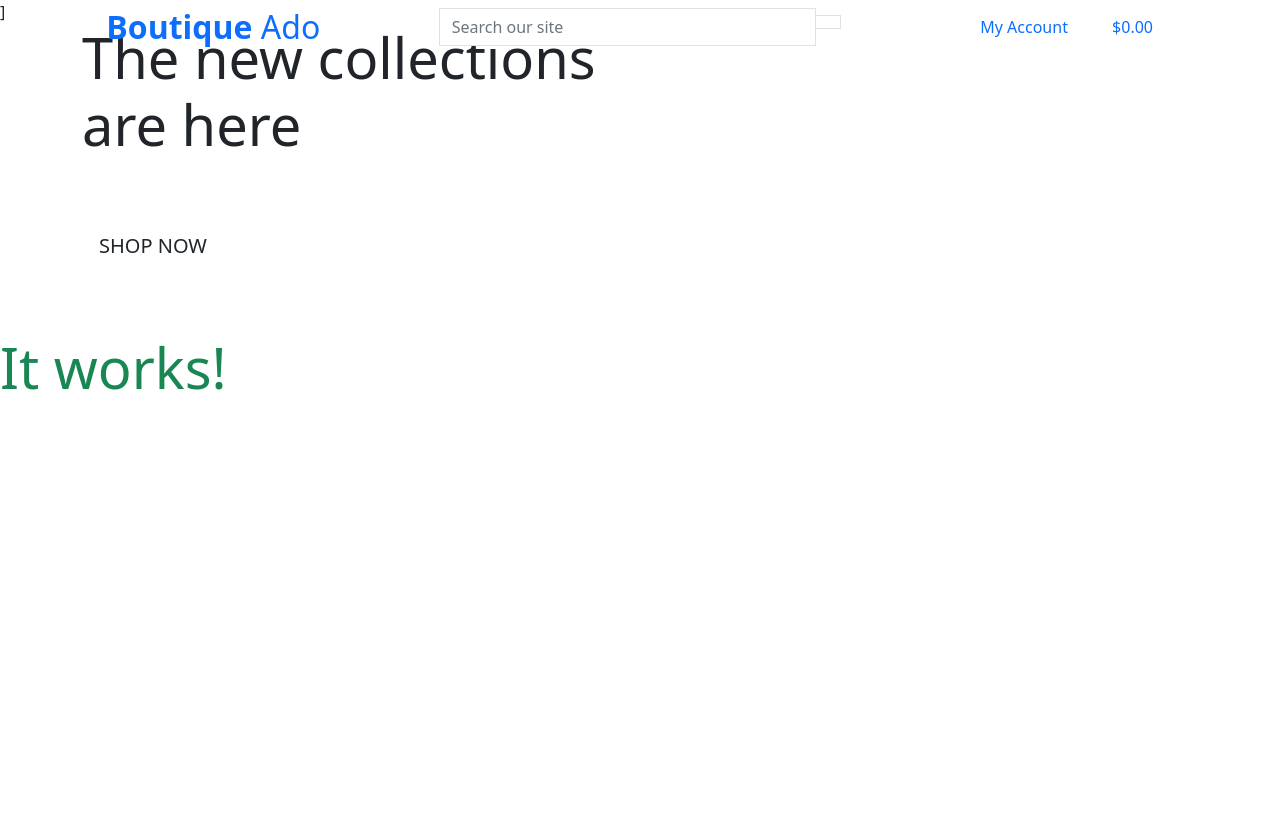
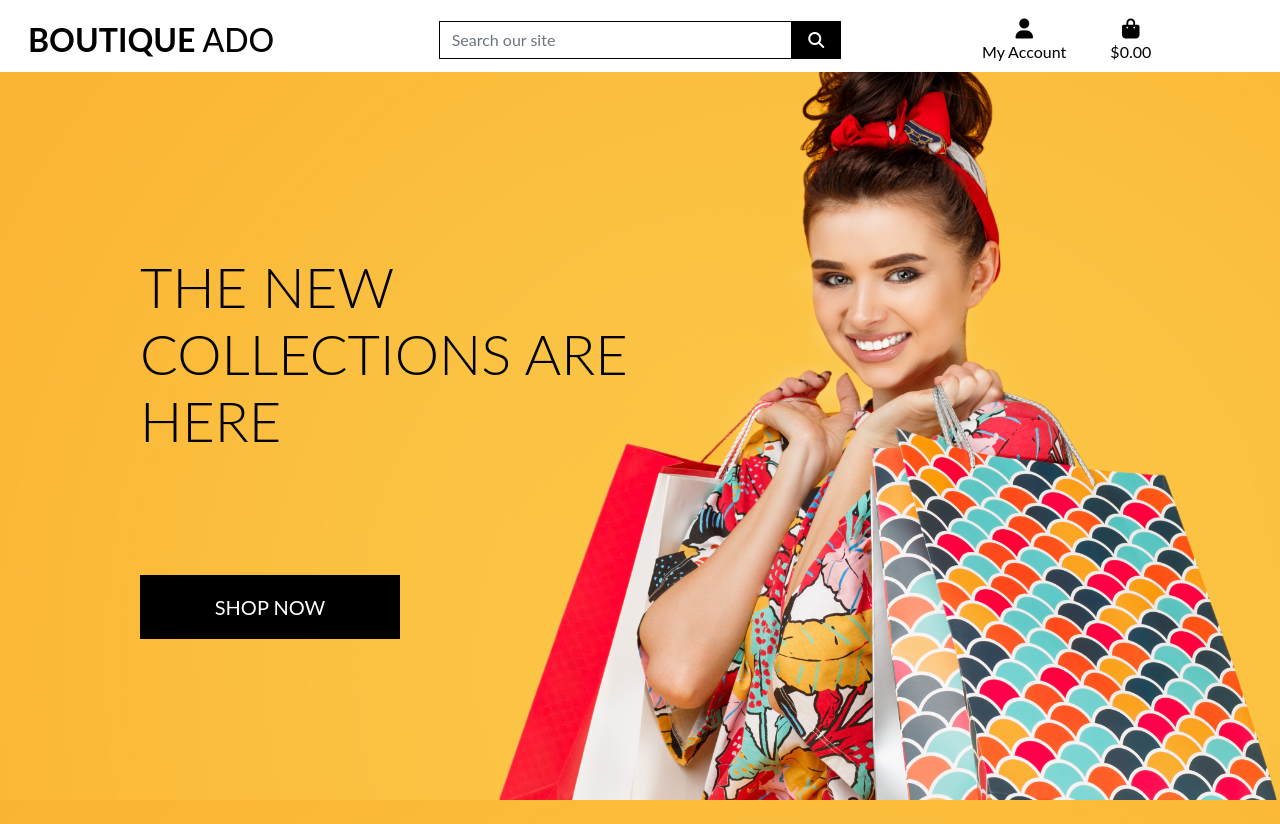
Before and after one commit to JessicaJuliet/boutique-ado, a Django app: page / in a window 1280 px wide. Before the commit the page ends 390 px from the top, so only its background shows below. Run offline with Django 3.2, Linux system fonts and the light colour scheme; some libraries are stand-ins or nearby versions.

Commit message:
Complete homepage header and css

```diff
--- a/boutique_ado/settings.py
+++ b/boutique_ado/settings.py
@@ -148,6 +148,10 @@ USE_TZ = True
 # https://docs.djangoproject.com/en/3.2/howto/static-files/
 
 STATIC_URL = '/static/'
+STATICFILES_DIRS = (os.path.join(BASE_DIR, 'static'),)
+
+MEDIA_URL = ('/media/')
+MEDIA_ROOT = os.path.join(BASE_DIR, 'media')
 
 # Default primary key field type
 # https://docs.djangoproject.com/en/3.2/ref/settings/#default-auto-field
--- a/boutique_ado/urls.py
+++ b/boutique_ado/urls.py
@@ -15,9 +15,11 @@ Including another URLconf
 """
 from django.contrib import admin
 from django.urls import path, include
+from django.conf import settings
+from django.conf.urls.static import static
 
 urlpatterns = [
     path('admin/', admin.site.urls),
     path('accounts/', include('allauth.urls')),
     path('', include('home.urls'))
-]
+] + static(settings.MEDIA_URL, document_root=settings.MEDIA_ROOT)
--- a/home/templates/home/index.html
+++ b/home/templates/home/index.html
@@ -22,5 +22,4 @@
             </div>
         </row>
     </div>
-    <h1 class="display-4 text-success">It works!</h1>
 {% endblock %}
--- /dev/null
+++ b/static/css/base.css
@@ -0,0 +1,81 @@
+html {
+    height: 100%;
+}
+
+body {
+    background: url('/media/homepage_background_cropped.jpeg') no-repeat center center fixed;
+    background-size: cover;
+    height: calc(100vh - 164px);
+    color: #555;
+    font-family: 'Lato';
+}
+
+/* from Bulma */
+.icon {
+    align-items: center;
+    display: inline-flex;
+    justify-content: center;
+    height: 1.5rem;
+    width: 1.5rem;
+}
+
+.logo-font {
+    text-transform: uppercase;
+}
+
+.main-logo-link {
+    width: fit-content;
+}
+
+.shop-now-button {
+    background: black;
+    color: white;
+    min-width: 260px;
+}
+
+.btn-black {
+    background: black;
+    color: white;
+}
+
+.shop-now-button:hover,
+.shop-now-button:active,
+.shop-now-button:focus,
+.btn-black:hover,
+.btn-black:active,
+.btn-black:focus {
+    background: #222;
+    color: white;
+}
+
+.text-black {
+    color: #000 !important;
+}
+
+.border-black {
+    border: 1px solid black !important;
+}
+
+/* -------------------------------- Media Queries */
+
+/* Slightly larger container on xl screens */
+@media (min-width: 1200px) {
+  .container {
+    max-width: 80%;
+  }
+}
+
+/* fixed top navbar only on medium and up */
+@media (min-width: 992px) {
+    .fixed-top-desktop-only {
+        position: fixed;
+        top: 0;
+        right: 0;
+        left: 0;
+        z-index: 1030;
+    }
+
+    .header-container {
+        padding-top: 164px;
+    }
+}
--- a/templates/base.html
+++ b/templates/base.html
@@ -14,12 +14,17 @@
 
     {% block corecss %}
         <link href="https://cdn.jsdelivr.net/npm/bootstrap@5.0.2/dist/css/bootstrap.min.css" rel="stylesheet" integrity="sha384-EVSTQN3/azprG1Anm3QDgpJLIm9Nao0Yz1ztcQTwFspd3yD65VohhpuuCOmLASjC" crossorigin="anonymous">
+        <link rel="preconnect" href="https://fonts.googleapis.com">
+        <link rel="preconnect" href="https://fonts.gstatic.com" crossorigin>
+        <link href="https://fonts.googleapis.com/css2?family=Lato&display=swap">
+        <link rel="stylesheet" href="{% static 'css/base.css'%}">
     {% endblock %}
 
     {% block extra_css %}
     {% endblock %}
 
     {% block corejs %}
+        <script src="https://kit.fontawesome.com/7b80ba41c1.js" crossorigin="anonymous"></script>
         <script src="https://cdn.jsdelivr.net/npm/bootstrap@5.0.2/dist/js/bootstrap.bundle.min.js" integrity="sha384-MrcW6ZMFYlzcLA8Nl+NtUVF0sA7MsXsP1UyJoMp4YLEuNSfAP+JcXn/tWtIaxVXM" crossorigin="anonymous"></script>
     {% endblock %}
 
@@ -30,7 +35,7 @@
   </head>
   <body>
     <header class="container-fluid fixed-top">
-      <div class="row">
+      <div id="topnav" class="row bg-white pt-lg-2 d-none d-lg-flex">
           <div class="col-12 col-lg-4 my-auto py-1 py-lg-0 text-center text-lg-left">
               <a href="{% url 'home' %}" class="nav-link main-logo-link">
                   <h2 class="logo-font text-black my-0"><strong>Boutique</strong> Ado</h2>
```
Also changed, not shown: media/homepage_background_cropped.jpeg (added).
